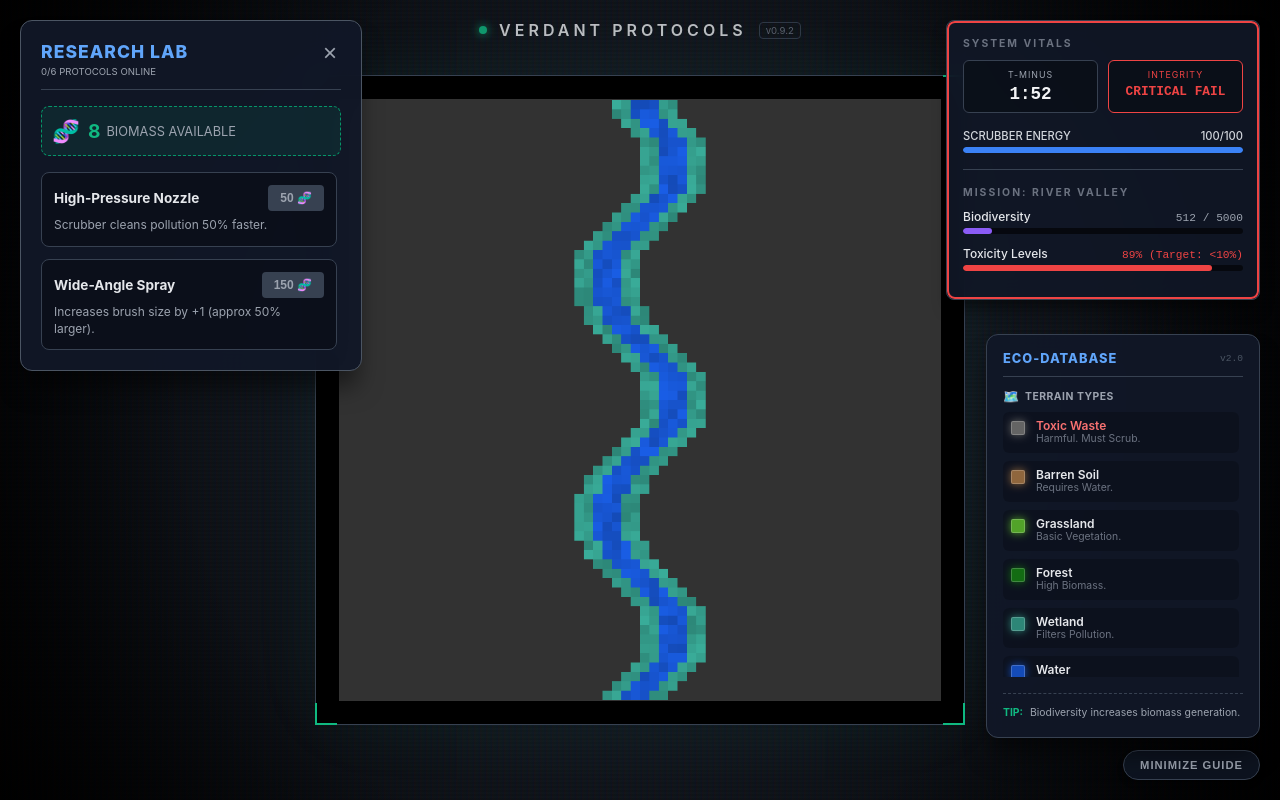
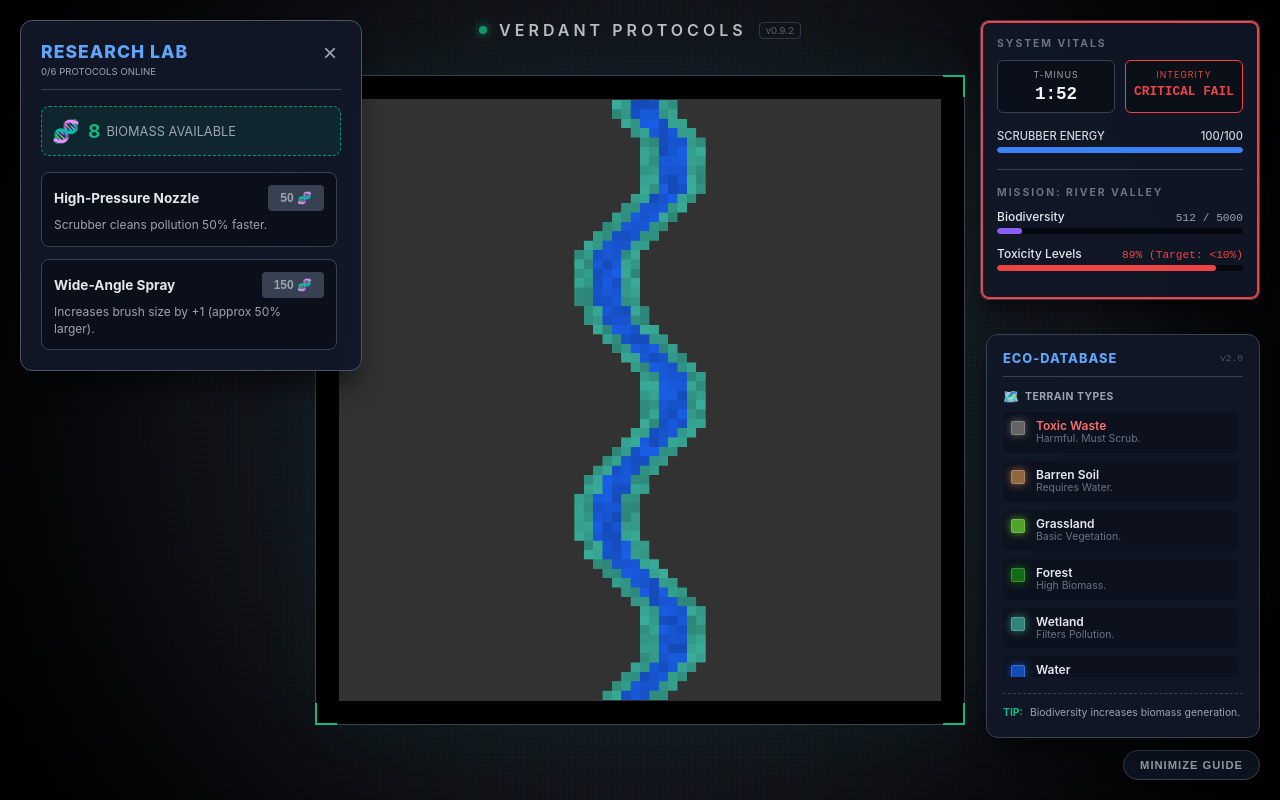
Before and after one commit to Wafflez007/verdant-protocols, a React (Create React App) app: page / in a window 1280 px wide. Both pictures are taken after a click on the button "INITIALIZE SIMULATION". Built offline with nearby package versions, Linux system fonts and the light colour scheme.

Commit message:
Add box-sizing and width styles to StatusPanel for better layout

```diff
--- a/src/components/StatusPanel.tsx
+++ b/src/components/StatusPanel.tsx
@@ -147,6 +147,7 @@ const styles: Record<string, React.CSSProperties> = {
     fontFamily: "'Inter', monospace", // Monospace for numbers
     zIndex: 90,
     boxShadow: "0 10px 15px -3px rgba(0, 0, 0, 0.5)",
+    boxSizing: "border-box",
   },
   criticalOverlay: {
     position: "absolute",
@@ -225,6 +226,8 @@ const styles: Record<string, React.CSSProperties> = {
     justifyContent: "space-between",
     alignItems: "flex-end",
     marginBottom: "4px",
+    width: "100%",
+    boxSizing: "border-box",
   },
   goalTitle: {
     fontSize: "0.75rem",
```
